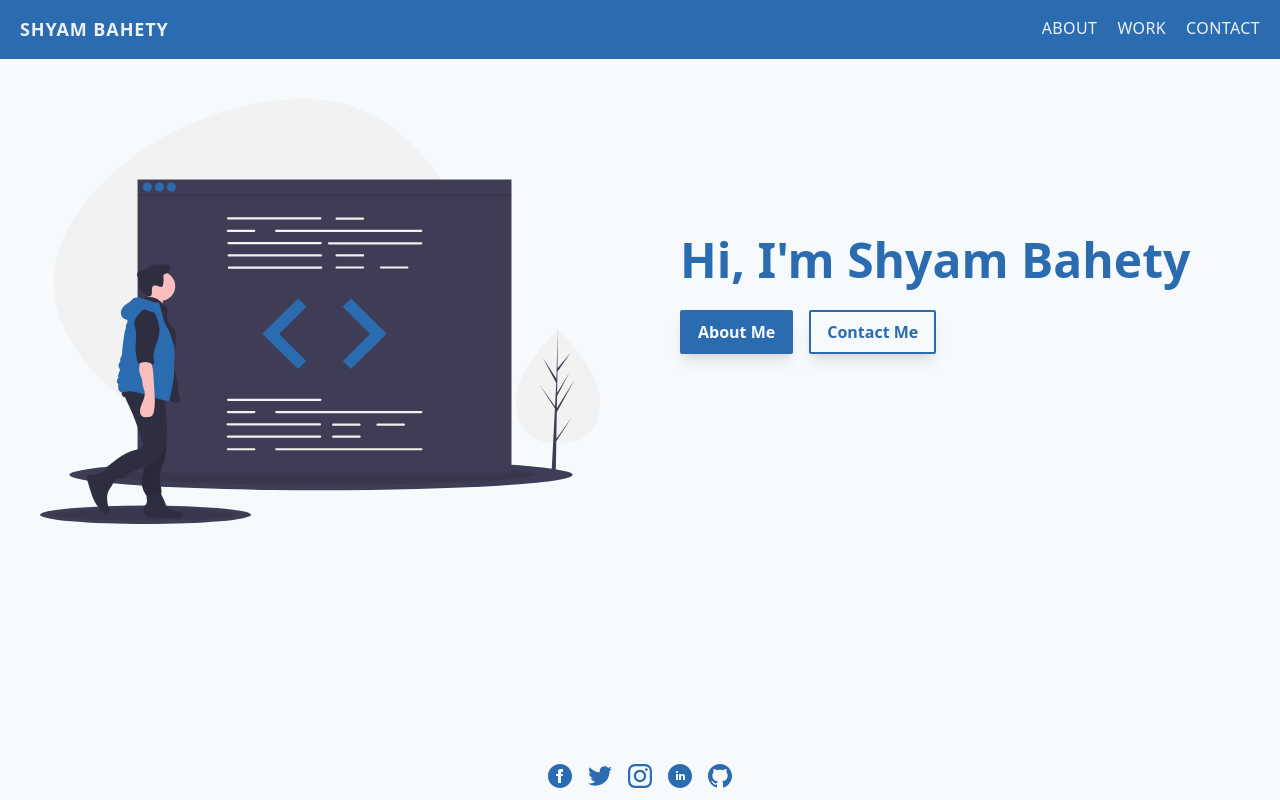
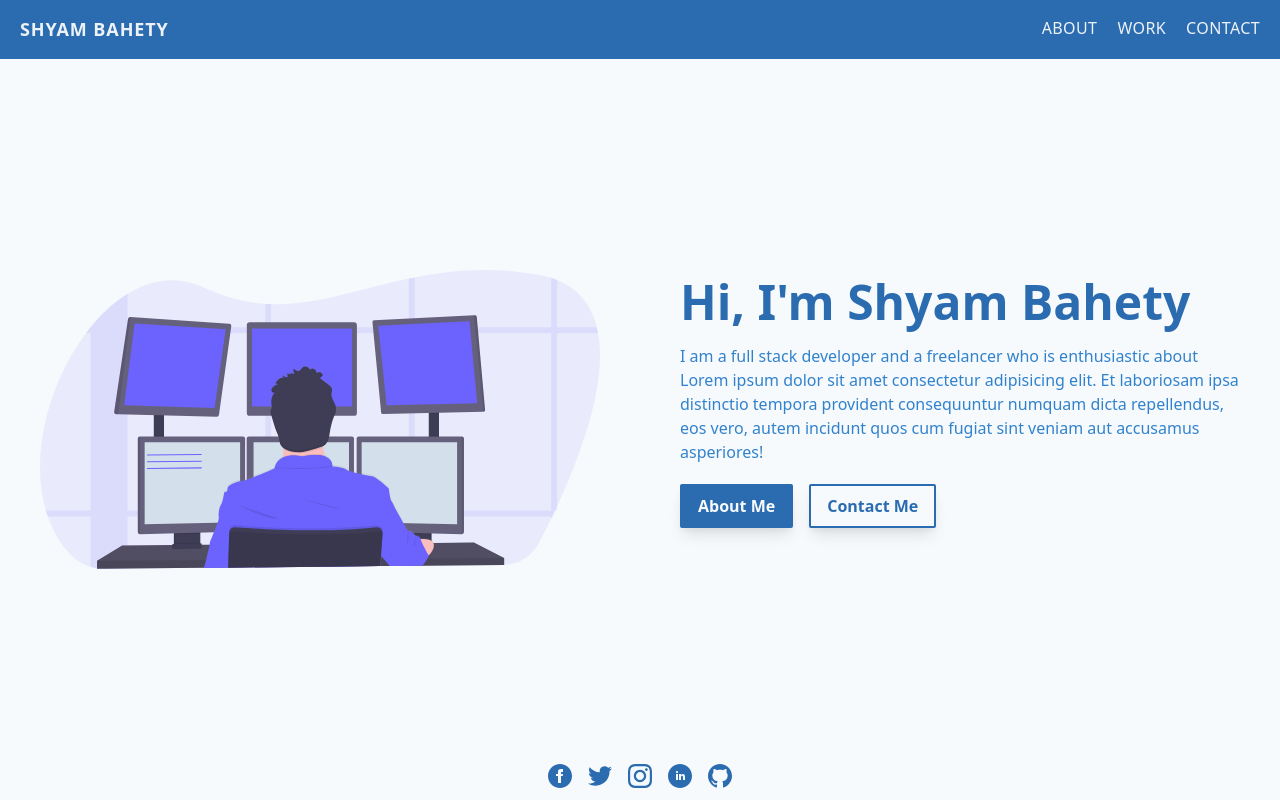
Before and after one commit to bahetyshyam/portfolio, a React (Create React App) app: page / in a window 1280 px wide. Built offline with nearby package versions, Linux system fonts and the light colour scheme.

Commit message:
Fixed home page and changed the svg

```diff
--- a/package.json
+++ b/package.json
@@ -14,7 +14,7 @@
     "tailwindcss": "^1.2.0"
   },
   "scripts": {
-    "start": "npm run watch:css && react-scripts start",
+    "start": "npm run watch:css & react-scripts start",
     "build": "npm run build:css && react-scripts build",
     "test": "react-scripts test",
     "eject": "react-scripts eject",
--- a/src/App.js
+++ b/src/App.js
@@ -6,11 +6,11 @@ import Footer from './Footer';
 function App() {
   return (
     <Fragment>
-      <Header />
-      <main className="flex-1 items-center">
-        <Home />
+      <Header/>
+      <main className="flex-1">
+        <Home/>
       </main>
-      <Footer />
+      <Footer/>
     </Fragment>
 
   );
--- a/src/Home.js
+++ b/src/Home.js
@@ -3,7 +3,7 @@ import Logo from './assets/svg/developer.svg'
 
 const Home = (props) => {
     return (
-        <div className="container mx-auto flex items-center justify-center flex-wrap md:flex-no-wrap">
+        <div className="container mx-auto flex items-center justify-center flex-wrap md:flex-no-wrap h-full">
             <div className="px-5 sm:px-10 pt-10 w-full md:w-1/2">
                 <img className="align-middle" src={Logo} alt="Developer" />
             </div>
@@ -12,13 +12,15 @@ const Home = (props) => {
                 <h1 className="mt-4 md:mt-0 font-semibold xs:text-4xl sm:text-5xl text-blue-700 leading-tight">
                     Hi, I'm Shyam Bahety
                 </h1>
+                <p className="mt-3 text-base text-blue-600">
+                    I am a full stack developer and a freelancer who is enthusiastic about Lorem ipsum dolor sit amet consectetur adipisicing elit. Et laboriosam ipsa distinctio tempora provident consequuntur numquam dicta repellendus, eos vero, autem incidunt quos cum fugiat sint veniam aut accusamus asperiores!
+                </p>
                 <div className="mt-5 flex flex-wrap sm:flex-no-wrap justify-start align-middle">
                     <a className="px-4 py-2 rounded-sm xs:text-sm sm:text-base font-semibold shadow-lg bg-blue-700 text-gray-100 border-solid border-2 border-blue-700 mr-4" href="#">About Me</a>
                     <a className="px-4 py-2 rounded-sm xs:text-sm sm:text-base font-semibold shadow-lg bg-gray-100 text-blue-700 border-solid border-2 border-blue-700" href="#">Contact Me</a>
                 </div>
 
             </div>
-
         </div>
     )
 }
```
Also changed, not shown: src/assets/svg/developer.svg, src/assets/svg/developer1.svg (added).
